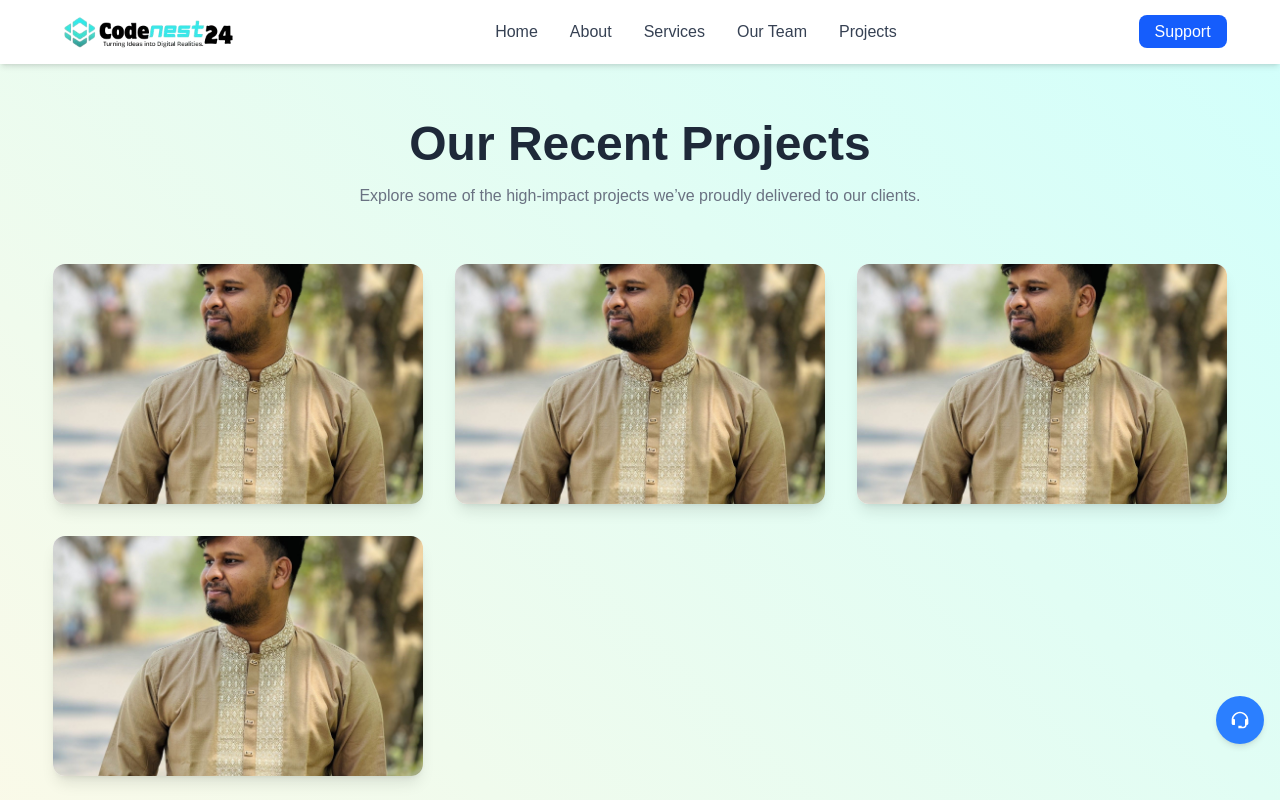
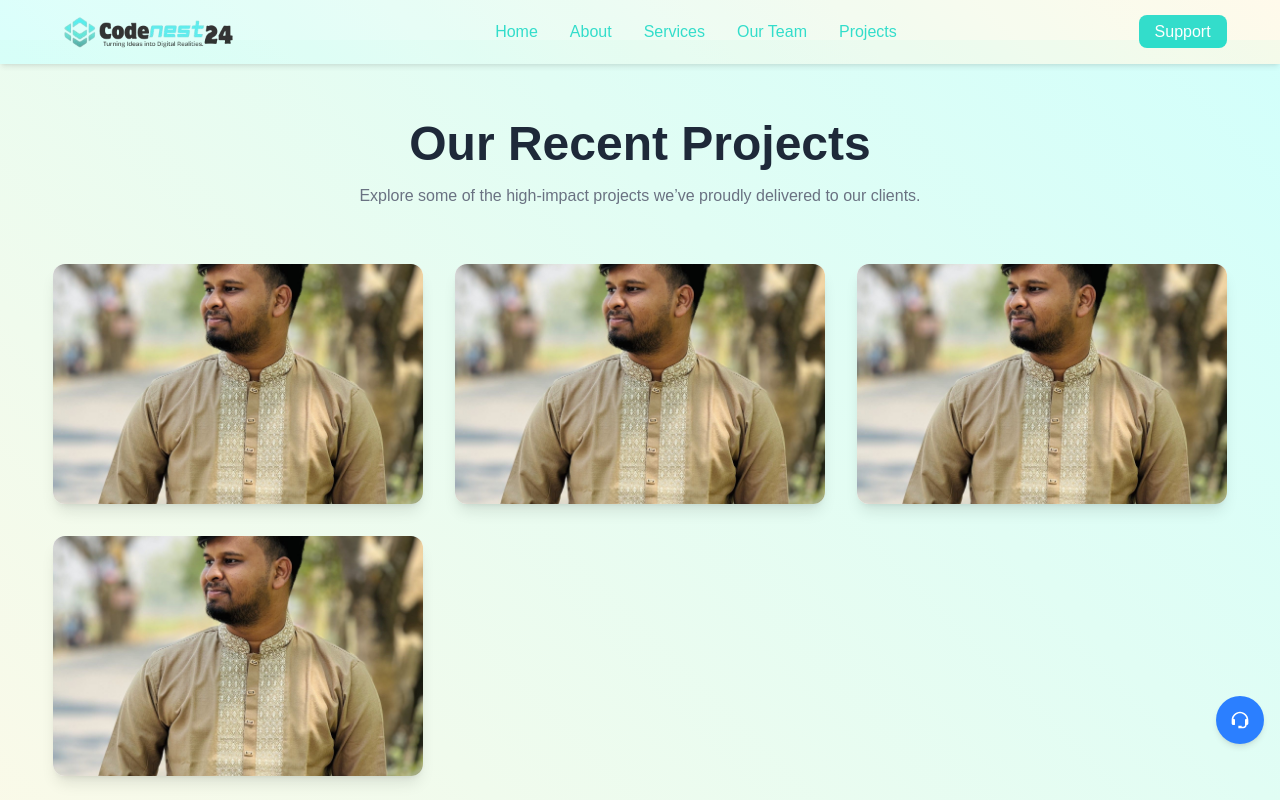
Before and after one commit to NH-Mizan/codenest24-it-project, a Next.js app: page /projects in a window 1280 px wide. Shown: the top 800 px of the page. Built offline with nearby package versions, Linux system fonts and the light colour scheme.

Commit message:
modefied

```diff
--- a/src/components/Home/contact.jsx
+++ b/src/components/Home/contact.jsx
@@ -1,5 +1,6 @@
 "use client";
 import { motion } from "framer-motion";
+import Link from "next/link";
 import { FaRegCalendarAlt } from "react-icons/fa";
 import { PiSparkleLight } from "react-icons/pi";
 
@@ -58,13 +59,14 @@ export default function ContactUs() {
           transition={{ duration: 0.8, delay: 0.8 }}
           className="mt-10 flex flex-wrap justify-center gap-4"
         >
-          <button className="px-6 py-3 rounded-xl bg-gradient-to-r from-teal-400  text-black font-semibold shadow-lg hover:opacity-90 transition">
+
+          <Link href="/schedule" ><button className="px-6 py-3 rounded-xl bg-gradient-to-r from-teal-400  text-black font-semibold shadow-lg hover:opacity-90 transition">
             Start Your Project →
-          </button>
-          <button className="px-6 py-3 rounded-xl border border-yellow-500  font-semibold shadow-lg hover:bg-yellow-500/20 transition flex items-center">
+          </button></Link>
+          <Link href="/schedule" ><button className="px-6 py-3 rounded-xl border border-yellow-500  font-semibold shadow-lg hover:bg-yellow-500/20 transition flex items-center">
             <FaRegCalendarAlt className="h-4 w-4 mr-2" />
             Schedule Consultation
-          </button>
+          </button></Link>
         </motion.div>
 
         {/* Features */}
--- a/src/components/layouts/Header.jsx
+++ b/src/components/layouts/Header.jsx
@@ -7,7 +7,7 @@ export default function Header() {
   const [isOpen, setIsOpen] = useState(false);
 
   return (
-    <header className="fixed top-0 left-0 right-0 bg-white shadow-md z-50">
+    <header className="fixed top-0 left-0 right-0 bg-gre opacity-80 shadow-md z-50">
       <div className="w-11/12 mx-auto flex items-center justify-between py-3">
         {/* Logo */}
         <Link href="/" className="flex items-center gap-2">
@@ -16,17 +16,17 @@ export default function Header() {
         </Link>
 
         {/* Desktop Menu */}
-        <nav className="hidden md:flex items-center gap-8 font-medium text-gray-700">
-          <Link href="/" className="hover:text-blue-600 transition">Home</Link>
-          <Link href="/aboutus" className="hover:text-blue-600 transition">About</Link>
-          <Link href="/services" className="hover:text-blue-600 transition">Services</Link>
-          <Link href="/ourteam" className="hover:text-blue-600 transition">Our Team</Link>
-          <Link href="/projects" className="hover:text-blue-600 transition">Projects</Link>
+        <nav className="hidden md:flex items-center gap-8 font-medium opacity-100  color-py">
+          <Link href="/" className=" transition">Home</Link>
+          <Link href="/aboutus" className=" transition">About</Link>
+          <Link href="/services" className=" transition">Services</Link>
+          <Link href="/ourteam" className=" transition">Our Team</Link>
+          <Link href="/projects" className=" transition">Projects</Link>
         </nav>
 
         {/* CTA Button */}
         <div className="hidden md:block">
-          <Link href="/schedule" className="px-4 py-2 rounded-lg bg-blue-600 text-white hover:bg-blue-700 transition">
+          <Link href="/schedule" className="px-4 py-2 rounded-lg bg-color text-white transition">
             Support
           </Link>
         </div>
@@ -46,15 +46,15 @@ export default function Header() {
       {isOpen && (
         <div className="md:hidden bg-white shadow-inner">
           <nav className="flex flex-col items-center gap-4 py-4 font-medium text-gray-700">
-            <Link href="/" onClick={() => setIsOpen(false)} className="hover:text-blue-600 transition">Home</Link>
-            <Link href="/aboutus" onClick={() => setIsOpen(false)} className="hover:text-blue-600 transition">About</Link>
-            <Link href="/services" onClick={() => setIsOpen(false)} className="hover:text-blue-600 transition">Services</Link>
-            <Link href="/ourteam" onClick={() => setIsOpen(false)} className="hover:text-blue-600 transition">Our Team</Link>
-            <Link href="/projects" onClick={() => setIsOpen(false)} className="hover:text-blue-600 transition">Projects</Link>
+            <Link href="/" onClick={() => setIsOpen(false)} className="transition">Home</Link>
+            <Link href="/aboutus" onClick={() => setIsOpen(false)} className=" transition">About</Link>
+            <Link href="/services" onClick={() => setIsOpen(false)} className=" transition">Services</Link>
+            <Link href="/ourteam" onClick={() => setIsOpen(false)} className=" transition">Our Team</Link>
+            <Link href="/projects" onClick={() => setIsOpen(false)} className=" transition">Projects</Link>
             <Link
               href="/schedule"
               onClick={() => setIsOpen(false)}
-              className="px-4 py-2 rounded-lg bg-blue-600 text-white hover:bg-blue-700 transition"
+              className="px-4 py-2 rounded-lg bg-gre text-white  transition"
             >
               Support
             </Link>
```
